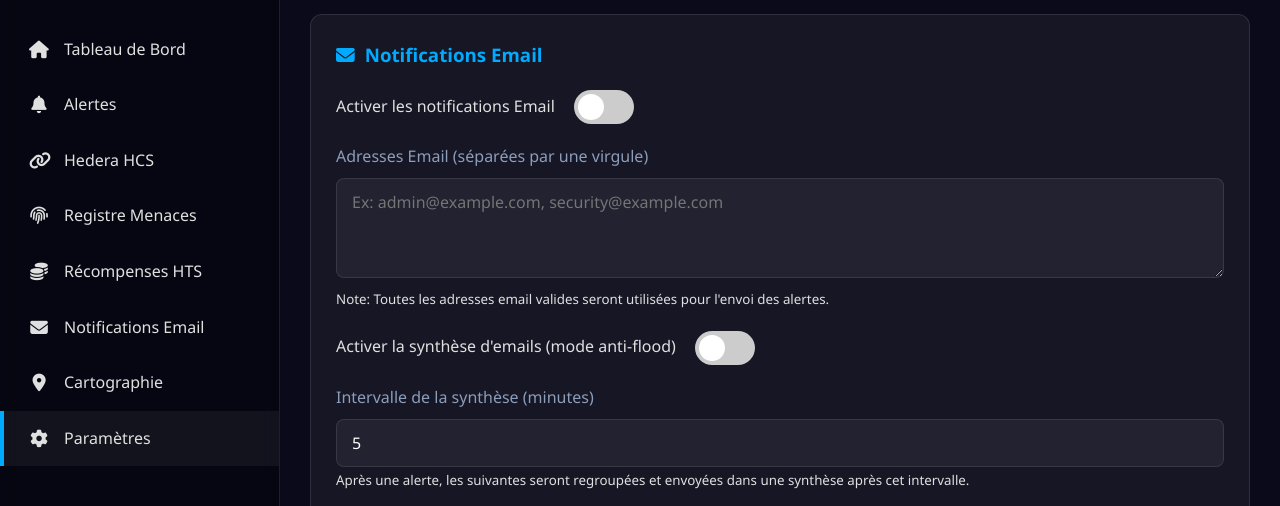
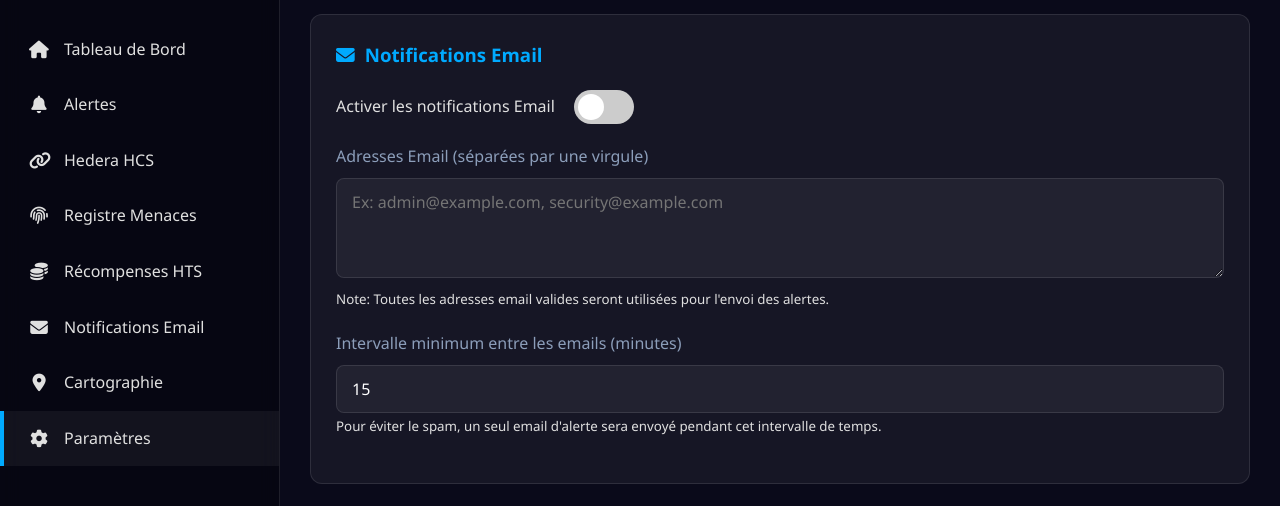
Before and after one commit to Soufi270/sahel-guard, a website: page frontend/admin.html in a window 1280 px wide. Both pictures are taken after a click on the item "Paramètres". Shown: the part 154-660 px from the top of the page. Drawn offline with nearby package versions, Linux system fonts and the light colour scheme; no server answers.

Commit message:
fix(email): Corrige la date invalide et la temporisation des emails

```diff
--- a/backend/server.js
+++ b/backend/server.js
@@ -321,6 +321,9 @@ async function analyzeTraffic(networkData) {
                 aiFeatures: aiResult.features
             };
 
+        // --- NOUVEAU : Ajout du timestamp à l'objet alertData ---
+        alertData.timestamp = Date.now();
+
             // --- Journalisation résiliente sur Hedera ---
             let logEntry = { ...alertData, id: `local-${Date.now()}` }; // ID local par défaut
             try {
--- a/frontend/admin.html
+++ b/frontend/admin.html
@@ -466,16 +466,9 @@
                     <small>Note: Toutes les adresses email valides seront utilisées pour l'envoi des alertes.</small>
                 </div>
                 <div class="setting-item">
-                    <label for="email-digest-toggle" class="toggle-label">Activer la synthèse d'emails (mode anti-flood)</label>
-                    <label class="switch">
-                        <input type="checkbox" id="email-digest-toggle">
-                        <span class="slider round"></span>
-                    </label>
-                </div>
-                <div class="setting-item">
-                    <label for="email-digest-minutes" class="form-label">Intervalle de la synthèse (minutes)</label>
-                    <input type="number" id="email-digest-minutes" class="form-control" min="1" max="60" value="5">
-                    <small>Après une alerte, les suivantes seront regroupées et envoyées dans une synthèse après cet intervalle.</small>
+                    <label for="email-digest-minutes" class="form-label">Intervalle minimum entre les emails (minutes)</label>
+                    <input type="number" id="email-digest-minutes" class="form-control" min="1" max="60" value="15">
+                    <small>Pour éviter le spam, un seul email d'alerte sera envoyé pendant cet intervalle de temps.</small>
                 </div>
             </div>
 
--- a/frontend/admin.js
+++ b/frontend/admin.js
@@ -475,7 +475,6 @@ document.addEventListener('DOMContentLoaded', () => {
     // --- Logique pour le panneau des paramètres ---
     const emailToggle = document.getElementById('email-enabled-toggle'); // <-- MODIFIÉ
     const emailAddressesInput = document.getElementById('email-addresses'); // <-- MODIFIÉ
-    const emailDigestToggle = document.getElementById('email-digest-toggle');
     const emailDigestMinutesInput = document.getElementById('email-digest-minutes');
     const aiThresholdSlider = document.getElementById('ai-threshold-slider');
     const aiThresholdValue = document.getElementById('ai-threshold-value');
@@ -491,7 +490,6 @@ document.addEventListener('DOMContentLoaded', () => {
 
             emailToggle.checked = settings.emailEnabled; // <-- MODIFIÉ
             emailAddressesInput.value = settings.alertEmails.join(', '); // <-- MODIFIÉ
-            emailDigestToggle.checked = settings.emailDigestEnabled;
             emailDigestMinutesInput.value = settings.emailDigestMinutes;
             aiThresholdSlider.value = settings.aiAnomalyThreshold;
             aiThresholdValue.textContent = settings.aiAnomalyThreshold;
@@ -516,7 +514,6 @@ document.addEventListener('DOMContentLoaded', () => {
             const newSettings = { // <-- MODIFIÉ
                 emailEnabled: emailToggle.checked,
                 alertEmails: emailAddressesInput.value.split(',').map(email => email.trim()).filter(Boolean),
-                emailDigestEnabled: emailDigestToggle.checked,
                 emailDigestMinutes: parseInt(emailDigestMinutesInput.value, 10),
                 aiAnomalyThreshold: parseFloat(aiThresholdSlider.value),
                 theme: themeToggle.checked ? 'dark' : 'light',
```
